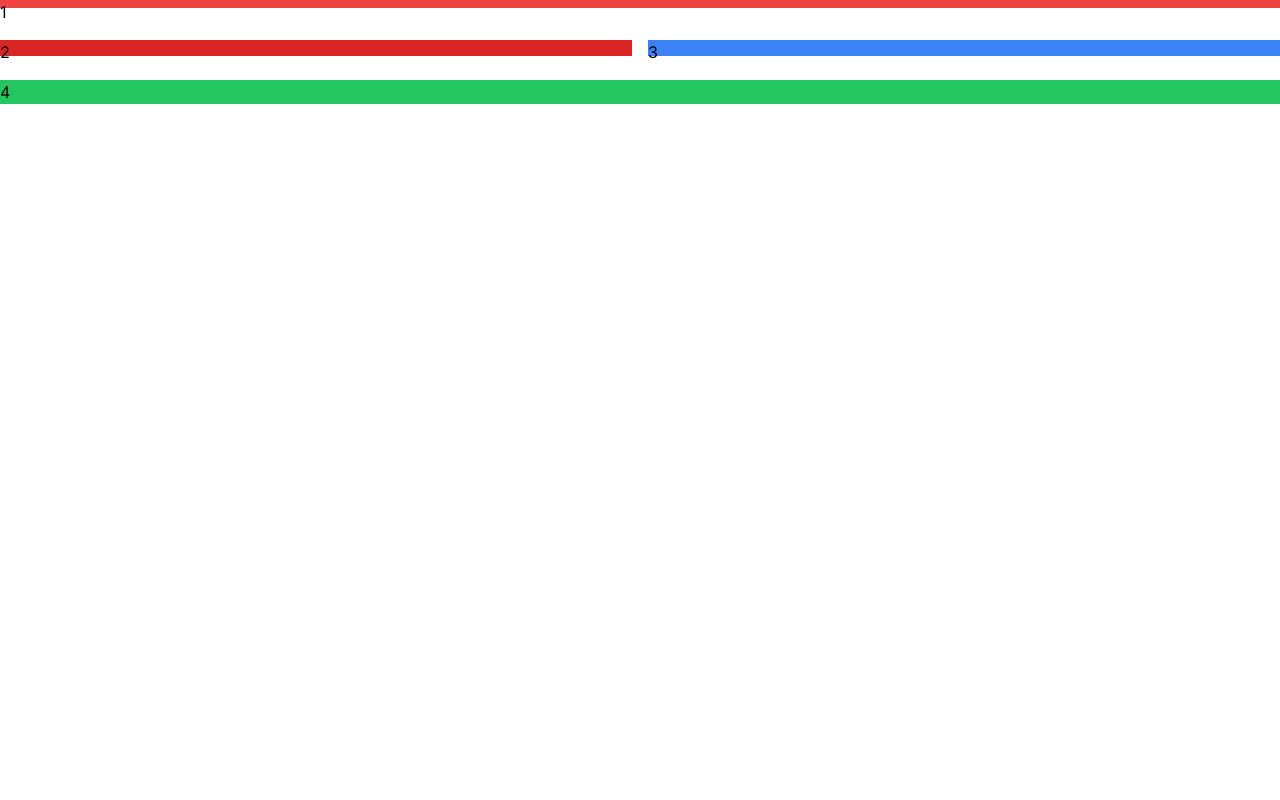
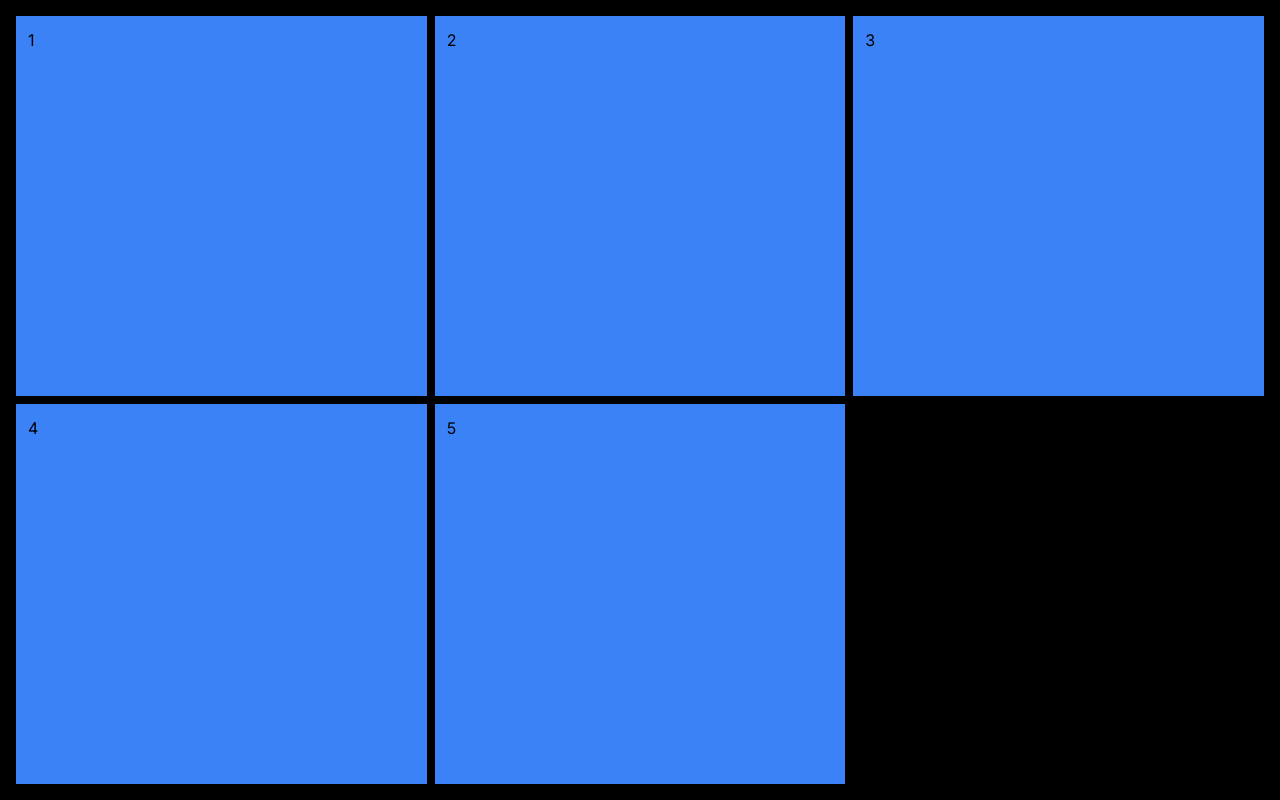
Before and after one commit to emersonjds/nextjs-tw, a Next.js app: page /grid in a window 1280 px wide. Built offline with nearby package versions, Linux system fonts and the light colour scheme.

Commit message:
adjust grid

```diff
--- a/src/app/grid/page.tsx
+++ b/src/app/grid/page.tsx
@@ -1,10 +1,11 @@
 export default function Grid() {
   return (
-    <div className="grid grid-cols-4 gap-4 h-full w-full">
-      <div className="bg-red-500 col-span-4 h-1/3">1</div>
-      <div className="bg-red-600 col-span-2 h-2/3">2</div>
-      <div className="bg-blue-500 col-span-2 h-2/3">3</div>
-      <div className="bg-green-500 col-span-4 1/3">4</div>
+    <div className="grid grid-cols-4 gap-2 h-screen w-full p-4 bg-black md:grid-cols-4 lg:grid-cols-3">
+      <div className="bg-blue-500 p-3">1</div>
+      <div className="bg-blue-500 p-3">2</div>
+      <div className="bg-blue-500 p-3">3</div>
+      <div className="bg-blue-500 p-3">4</div>
+      <div className="bg-blue-500 p-3">5</div>
     </div>
   );
 }
```
